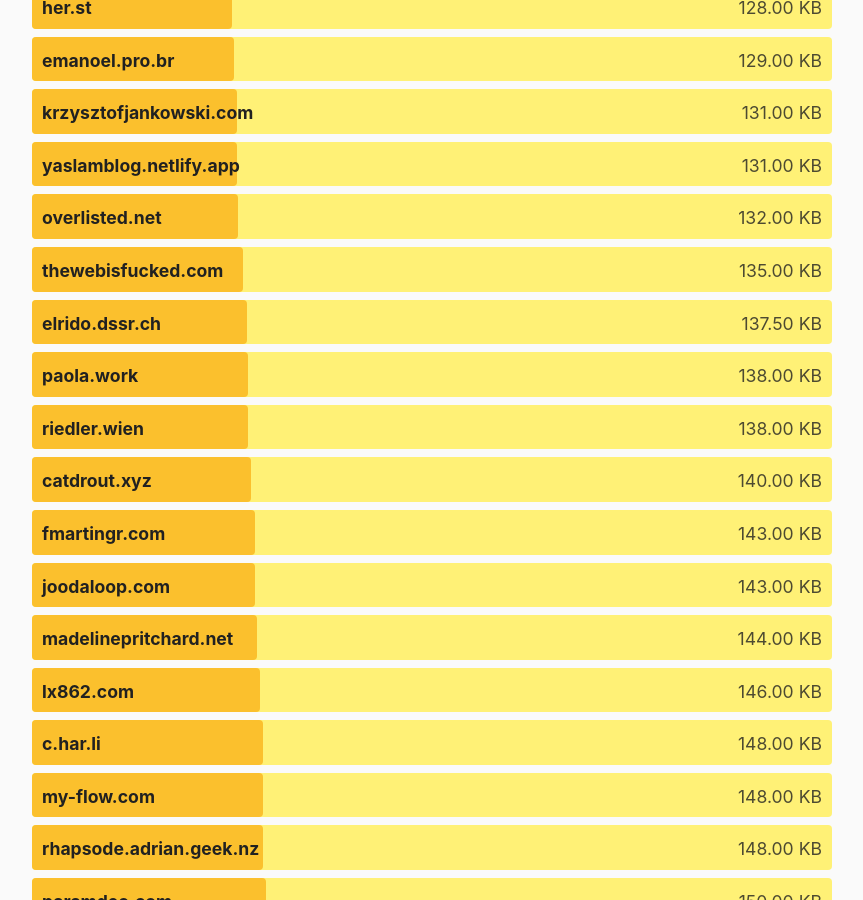
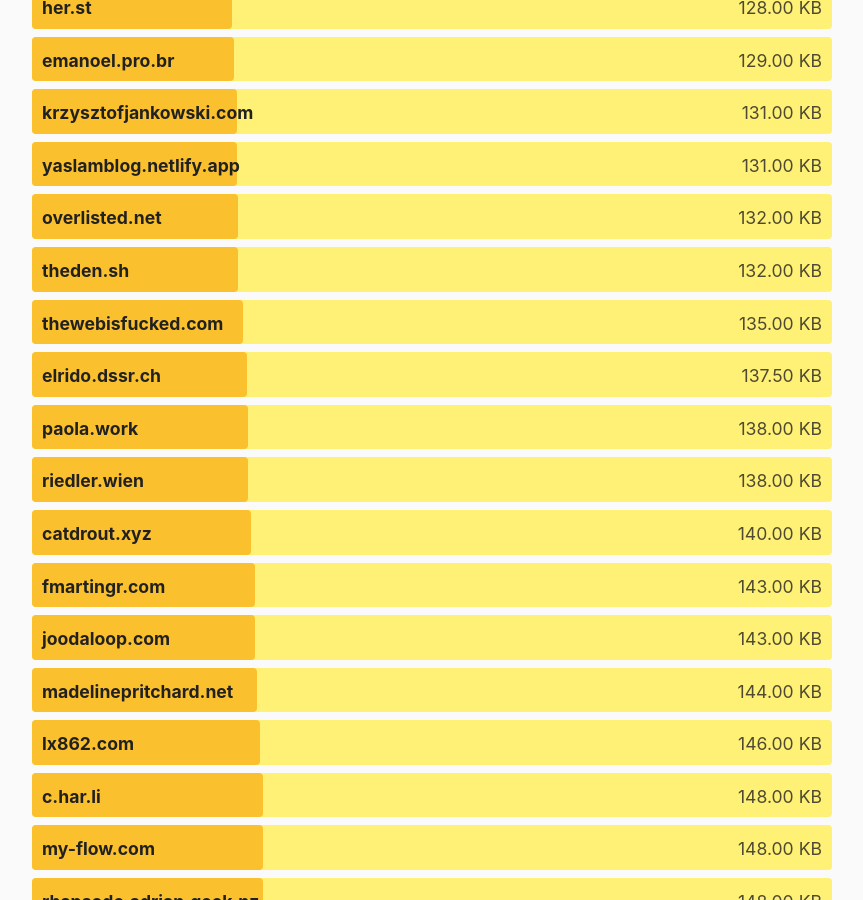
Before and after one commit to kevquirk/512kb.club, a Jekyll site: the page built from index.md, in a window 1280 px wide and 900 px high, scrolled down 22788 px. Shown: the whole window, without its empty margins (208-1071 px from the left). Built offline with Jekyll 4.4.1, drawn with Linux system fonts in a browser that asks for light colours.

Commit message:
add theden.sh

```diff
--- a/_data/sites.yml
+++ b/_data/sites.yml
@@ -2767,6 +2767,11 @@
   size: 123
   last_checked: 2023-04-19
 
+- domain: theden.sh
+  url: https://theden.sh/
+  size: 132
+  last_checked: 2023-07-11
+
 - domain: thejollyteapot.com
   url: https://thejollyteapot.com/
   size: 3.65
```
